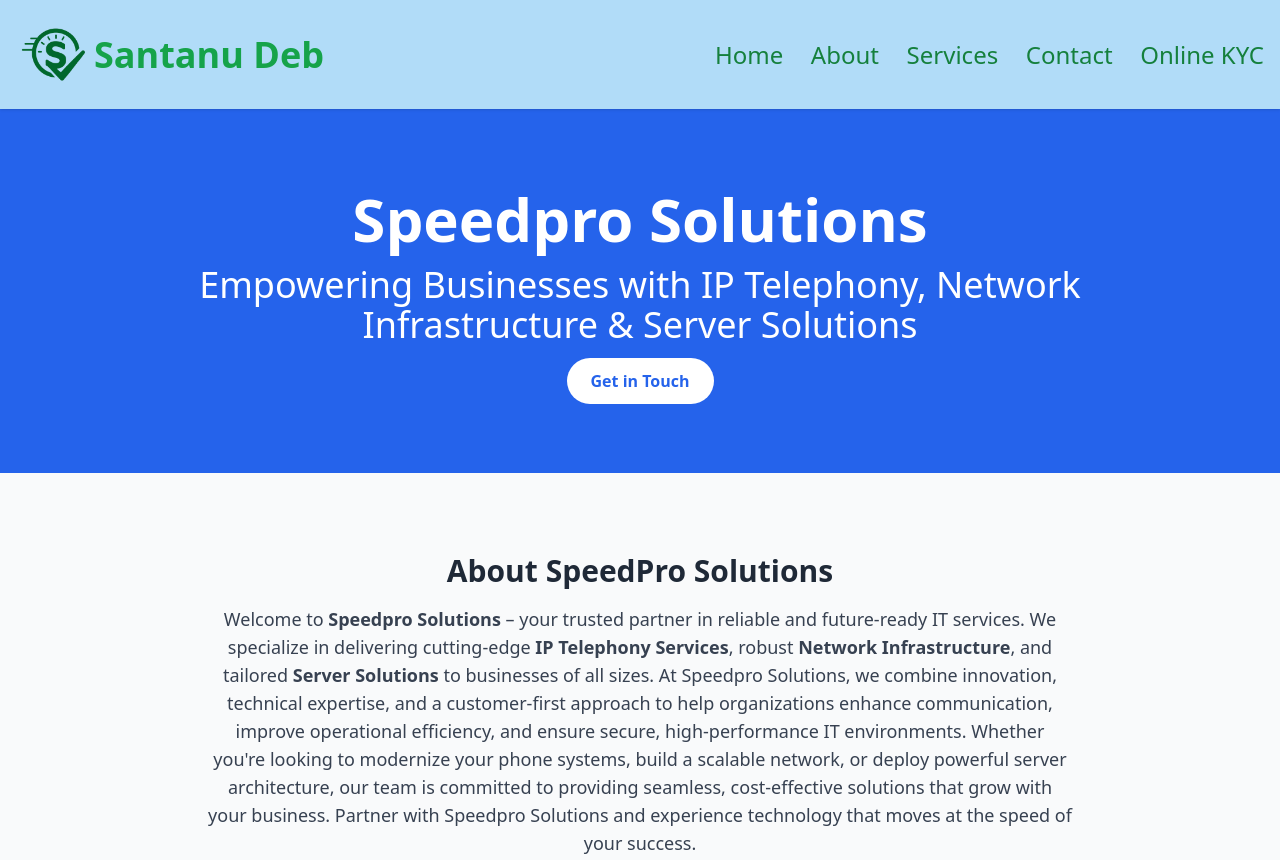
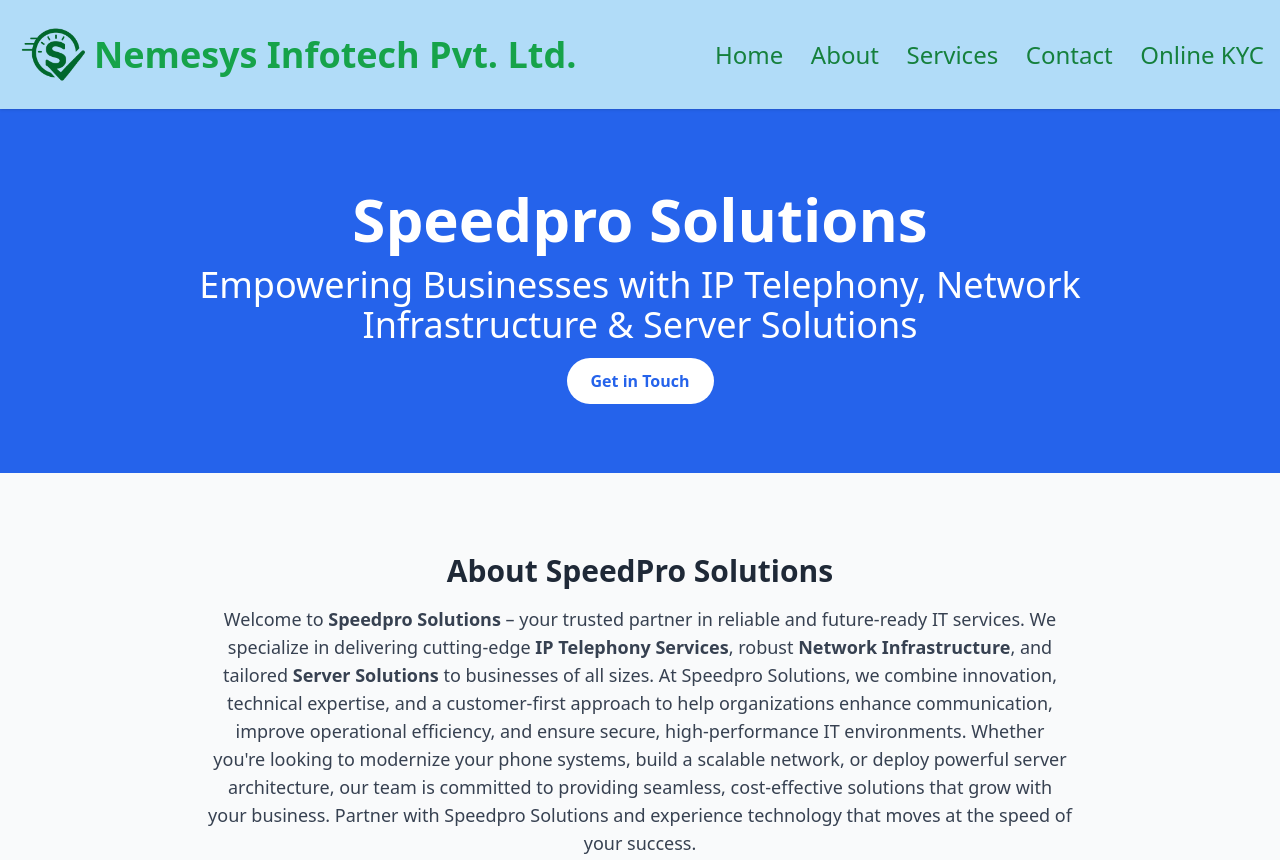
Before and after one commit to santanu603/sppedpro, a website: page index.html in a window 1280 px wide. Shown: the top 860 px of the page. Drawn offline with nearby package versions, Linux system fonts and the light colour scheme; a script that the page names is missing.

Commit message:
Update index.html

```diff
--- a/index.html
+++ b/index.html
@@ -16,7 +16,7 @@
         <a href="index.html"><table>
           <tr>
             <th><img src="images/ggg.png" alt="Italian Trulli" height="75" width="75"></th>
-            <th>Santanu Deb</th>
+            <th>Nemesys Infotech Pvt. Ltd.</th>
           </tr>
         </table></div></a>
       <nav class="space-x-6 text-sm font-medium">
```
